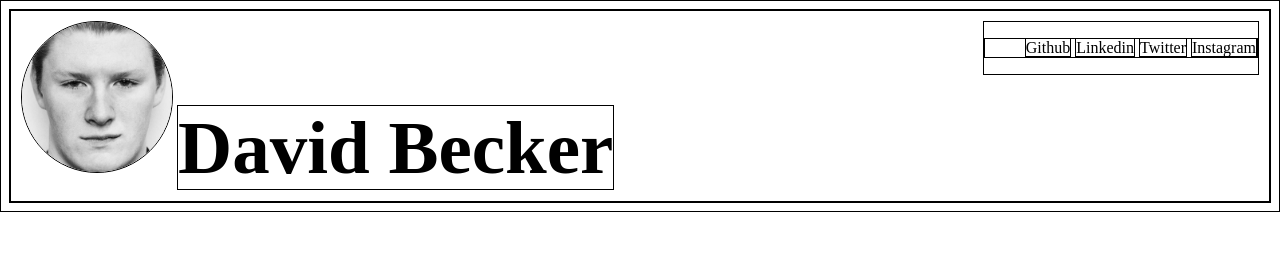
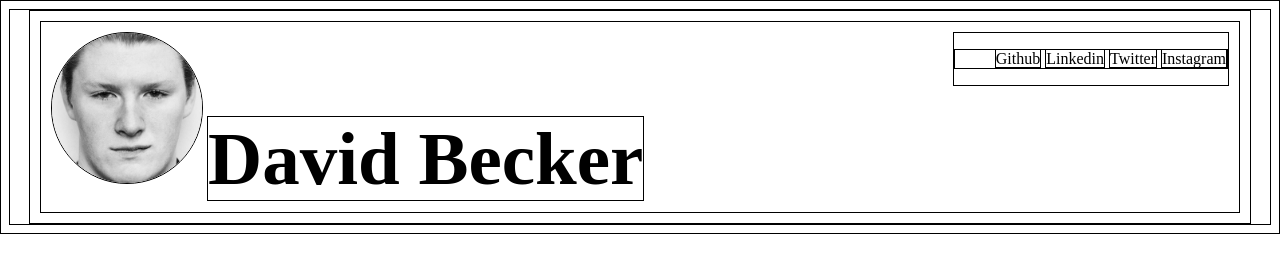
Before and after one commit to dustinyschild/meepedy-page, a plain HTML site: page index.html in a window 1280 px wide. Drawn offline with Linux system fonts and the light colour scheme.

Commit message:
added a .wrapper class with a max-width of 1200 and wrapped the page content in it

```diff
--- a/css/styles.css
+++ b/css/styles.css
@@ -1,3 +1,8 @@
+.wrapper{
+  max-width: 1200px;
+  margin: 0px auto;
+  padding: 10px;
+}
 header {
   min-height: 100px;
   padding: 10px;
--- a/index.html
+++ b/index.html
@@ -5,6 +5,7 @@
   <link rel="stylesheet" type="text/css" href="css/styles.css">
 </head>
 <body>
+  <div class="wrapper">
     <header>
       <img src="img/headshot.jpg" class="logo" />
       <h1 class="page-header">David Becker</h1>
@@ -17,6 +18,7 @@
         </ul>
       </nav>
     </header>
+  </div>
   <script src="js/app.js"></script>
 </body>
 </html>
```
Lines whose indentation alone changed are shown as unchanged.
